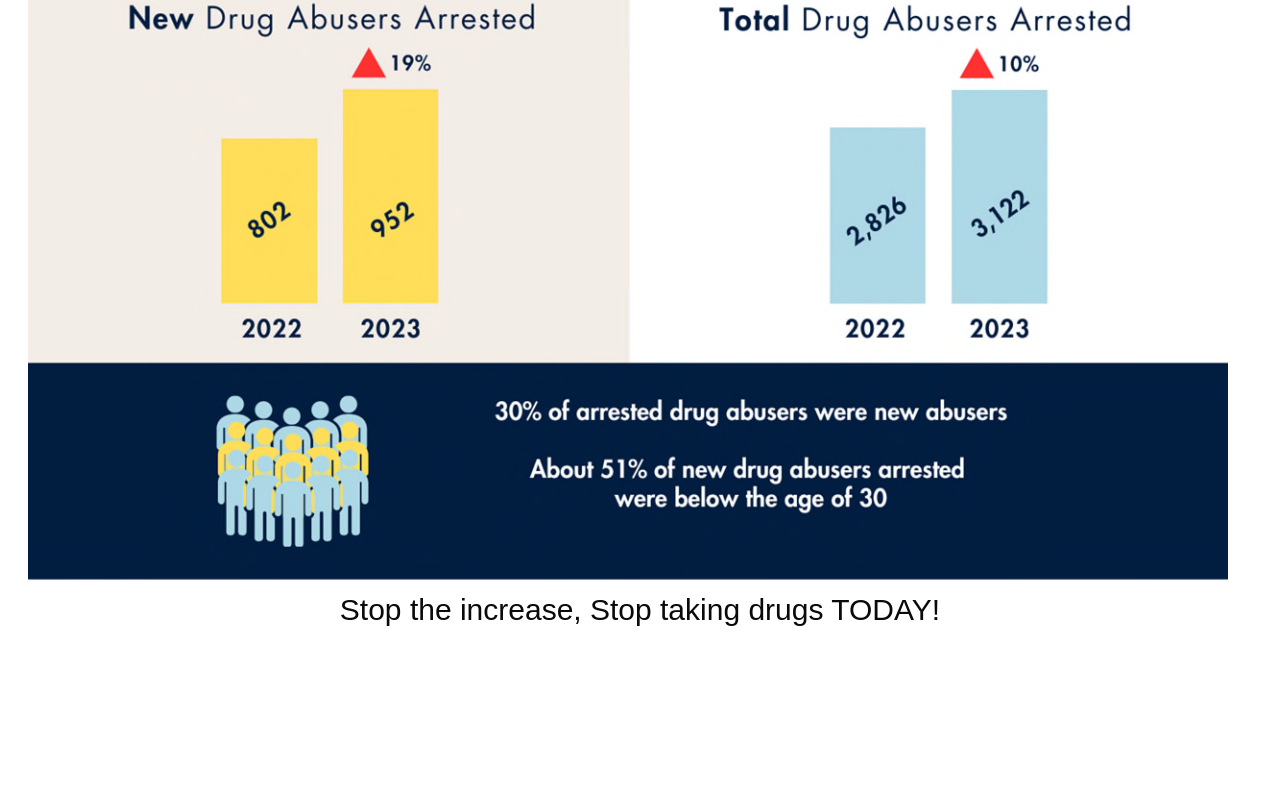
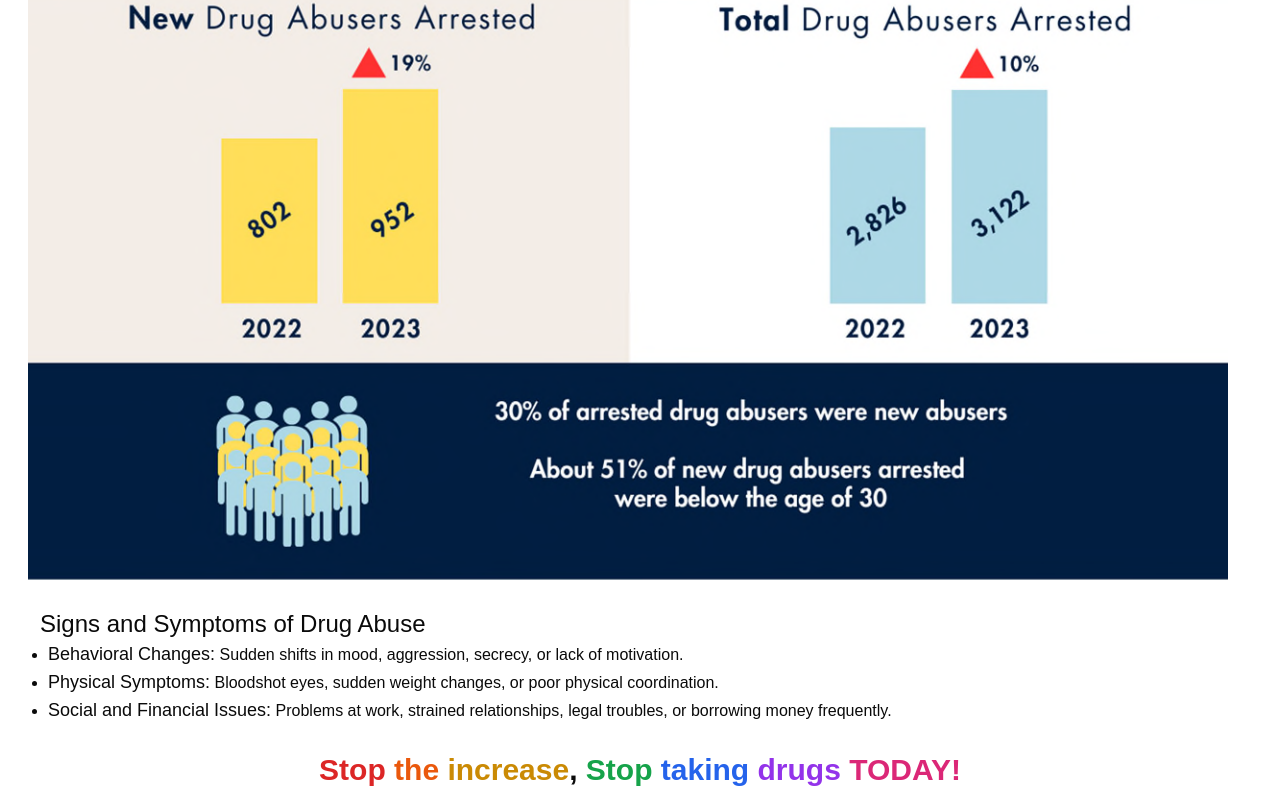
Before and after one commit to ongkenith/heartcode-training, a Next.js app in the folder my-app/: page / in a window 1280 px wide. Shown: the part 1222-2022 px from the top of the page. Before the commit the page ends 1862 px from the top, so only its background shows below. Built offline with nearby package versions, Linux system fonts and the light colour scheme.

Commit message:
Edit more stuff

```diff
--- a/my-app/app/page.tsx
+++ b/my-app/app/page.tsx
@@ -13,7 +13,7 @@ export default function Home() {
         </div>
       </div>
       <div className="mx-2 px-5">
-        <p className="text-2xl">
+        <p className="text-2xl font-medium">
           What is drug abuse?
         </p>
         <div className="px-8 m-2">
@@ -28,8 +28,16 @@ export default function Home() {
           <h2>According to CNB Statistics:</h2>
           <Image src={Img2} alt="1"/>
         </div>
-        <div className="text-center m-3">
-          <p className="text-3xl">Stop the increase, Stop taking drugs TODAY!</p>
+        <div className="my-4 p-3">
+          <p className="text-2xl font-medium">Signs and Symptoms of Drug Abuse</p>
+          <ul className="list-disc mx-2">
+            <li><span className="text-lg">Behavioral Changes:</span> Sudden shifts in mood, aggression, secrecy, or lack of motivation.</li>
+            <li><span className="text-lg">Physical Symptoms:</span> Bloodshot eyes, sudden weight changes, or poor physical coordination.</li>
+            <li><span className="text-lg">Social and Financial Issues:</span> Problems at work, strained relationships, legal troubles, or borrowing money frequently.</li>
+          </ul>
+        </div>
+        <div className="text-center m-3 font-bold">
+          <p className="text-3xl"><span className="text-red-600">Stop</span> <span className="text-orange-600">the</span> <span className="text-yellow-600">increase</span>, <span className="text-green-600">Stop</span> <span className="text-blue-600">taking</span> <span className="text-purple-600">drugs</span> <span className="text-pink-600">TODAY!</span></p>
         </div>
       </div>
     </div>
--- a/my-app/components/navbar/navigation-bar.tsx
+++ b/my-app/components/navbar/navigation-bar.tsx
@@ -10,7 +10,7 @@ import { ModeToggle } from "@/components/modetoggle";
 
 export function NavigationBar() {
     return (
-        <NavigationMenu className="list-none h-16 justify-between min-w-full h-16 top-0 p-5">
+        <NavigationMenu className="list-none h-16 justify-between min-w-full sticky h-16 top-0 p-5 backdrop-blur">
             <div className="flex flex-row">
             <NavigationMenuItem>
                 <Link href="/" legacyBehavior passHref>
```
